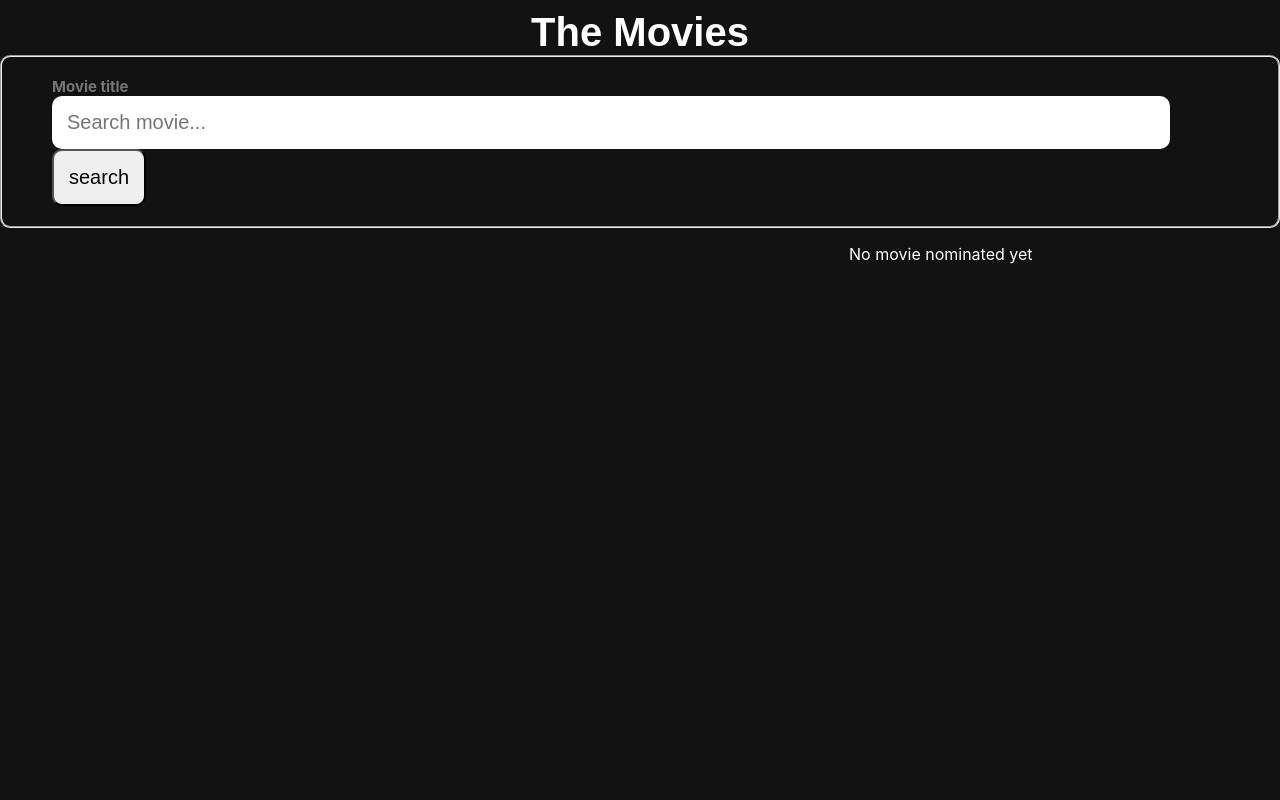
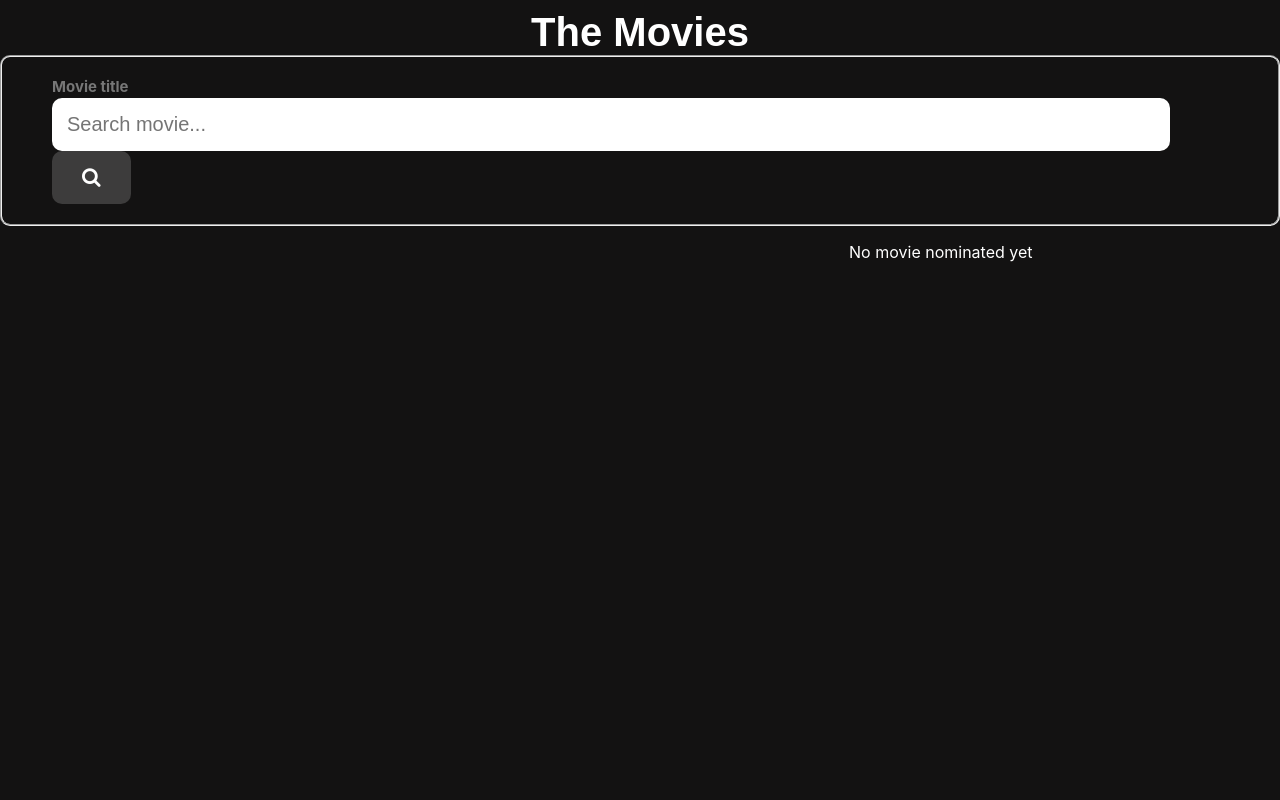
Before and after one commit to al-waheed/shopifymovies, a React (Create React App) app: page / in a window 1280 px wide. Shown: the top 800 px of the page. Built offline with nearby package versions, Linux system fonts and the light colour scheme; the HTML template or start-up script is replaced by a standard one.

Commit message:
design search btn

```diff
--- a/public/index.html
+++ b/public/index.html
@@ -3,6 +3,7 @@
   <head>
     <meta charset="utf-8" />
     <link rel="icon" href="%PUBLIC_URL%/favicon.ico" />
+    <link rel="stylesheet" href="https://cdnjs.cloudflare.com/ajax/libs/font-awesome/4.7.0/css/font-awesome.min.css">
     <meta name="viewport" content="width=device-width, initial-scale=1" />
     <meta name="theme-color" content="#000000" />
     <meta
--- a/src/Nominated.js
+++ b/src/Nominated.js
@@ -13,7 +13,7 @@ const Nominated = ({ nominated, removedMovies }) => {
 		   <div className="nominate-title">{nominate.Title} ({nominate.Year})</div>
 		  <button onClick={()=>{removedMovies(nominate.imdbID)
 		  ToastsStore.error("Hey, you just removed your nominated movie!")
-		}} className='nominate-btn'>Remove</button>
+		}} className='nominate-btn'><i class="fa fa-close"></i> Remove</button>
 		  </div>
 		  <ToastsContainer store={ToastsStore} position={ToastsContainerPosition.TOP_RIGHT}/>
 		  </div>
--- a/src/Search.js
+++ b/src/Search.js
@@ -78,7 +78,7 @@ class Search extends Component {
                   onChange={this.handleChange}
                   className="search-input"/>
                 <button onClick={this.handleSearch} className="search-btn">
-                search
+                <i class="fa fa-search"></i>
                 </button>
               </fieldset>
             </form>
--- a/src/index.css
+++ b/src/index.css
@@ -30,12 +30,13 @@ body {
 .search-box h4 {
   font-size: 15px;
   color: #777;
+  margin-bottom: 2px;
 }
 
 .search-box .search-input {
   width: 68rem;
   padding: 15px 15px;
-  margin-right: 5px;
+  margin-right: 2px;
   font-size: 20px;
   outline: none;
   border-radius: 10px;
@@ -43,10 +44,18 @@ body {
 }
 
 .search-box .search-btn {
+  background-color: rgb(61, 60, 60);
+  border: none;
+  border-radius: 10px;
+  color: white;
+  padding: 15px 30px;
   font-size: 20px;
-  padding: 15px 15px;
-  border-radius: 10px;
   cursor: pointer;
+  outline: none;
+}
+
+.search-box .search-btn:hover {
+  background-color: rgb(48, 47, 47);
 }
 
 /* movies styling */
```
Also changed, not shown: 1 other file (tests, documents, lock files or other folders).
